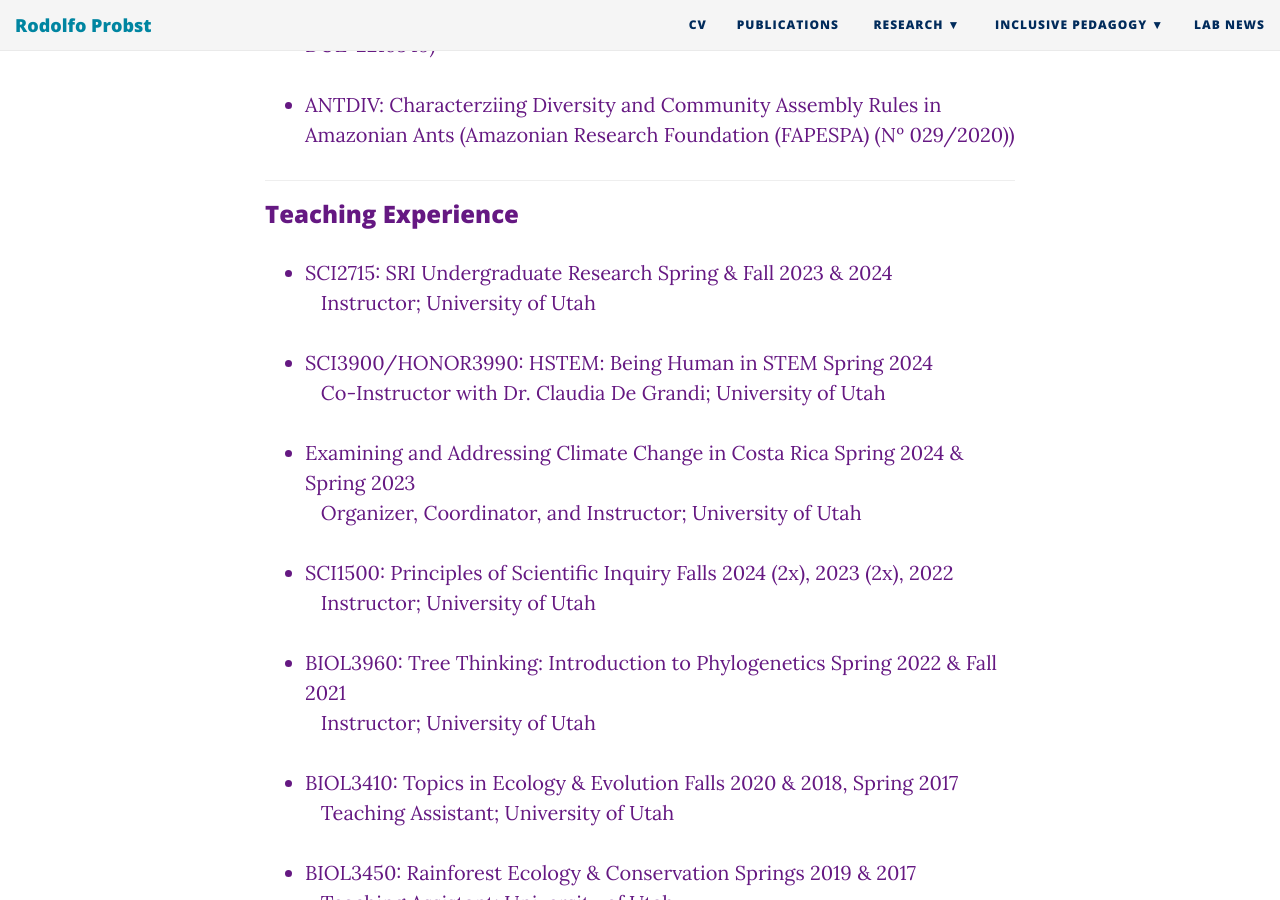
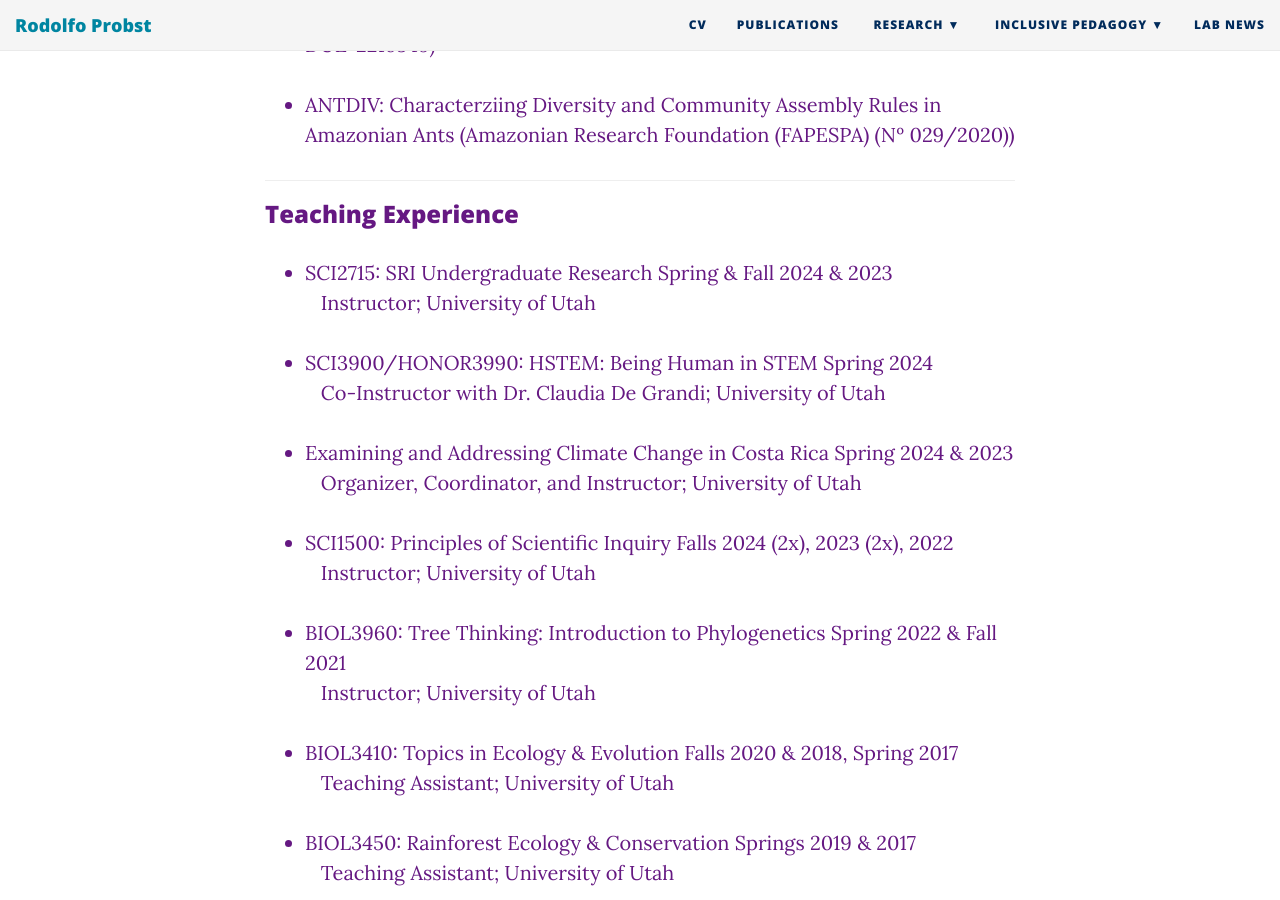
Before and after one commit to probstrodolfo/probstrodolfo.github.io, a Jekyll site: the page built from CV.md, in a window 1280 px wide and 900 px high, scrolled down 2562 px. Built offline with Jekyll 4.4.1, drawn with Linux system fonts in a browser that asks for light colours; nearby versions of some CDN libraries.

Commit message:
Update CV.md

```diff
--- a/CV.md
+++ b/CV.md
@@ -7,7 +7,7 @@
 
 University of Utah\
 College of Science\
-Science Research Iniative (SRI) Program\
+[Science Research Iniative (SRI) Program](https://science.utah.edu/sri/)\
 257 S 1400 E\
 Salt Lake City, UT 84112
 
@@ -76,13 +76,13 @@
 
 ### Teaching Experience
 
-* SCI2715: SRI Undergraduate Research      Spring & Fall 2023 & 2024\
+* SCI2715: SRI Undergraduate Research      Spring & Fall 2024 & 2023\
 &nbsp;&nbsp;&nbsp;Instructor; University of Utah
 
 * SCI3900/HONOR3990: HSTEM: Being Human in STEM      Spring 2024\
 &nbsp;&nbsp;&nbsp;Co-Instructor with Dr. Claudia De Grandi; University of Utah
 
-* Examining and Addressing Climate Change in Costa Rica      Spring 2024 & Spring 2023\
+* Examining and Addressing Climate Change in Costa Rica      Spring 2024 & 2023\
 &nbsp;&nbsp;&nbsp;Organizer, Coordinator, and Instructor; University of Utah
 
 * SCI1500: Principles of Scientific Inquiry      Falls 2024 (2x), 2023 (2x), 2022\
```
